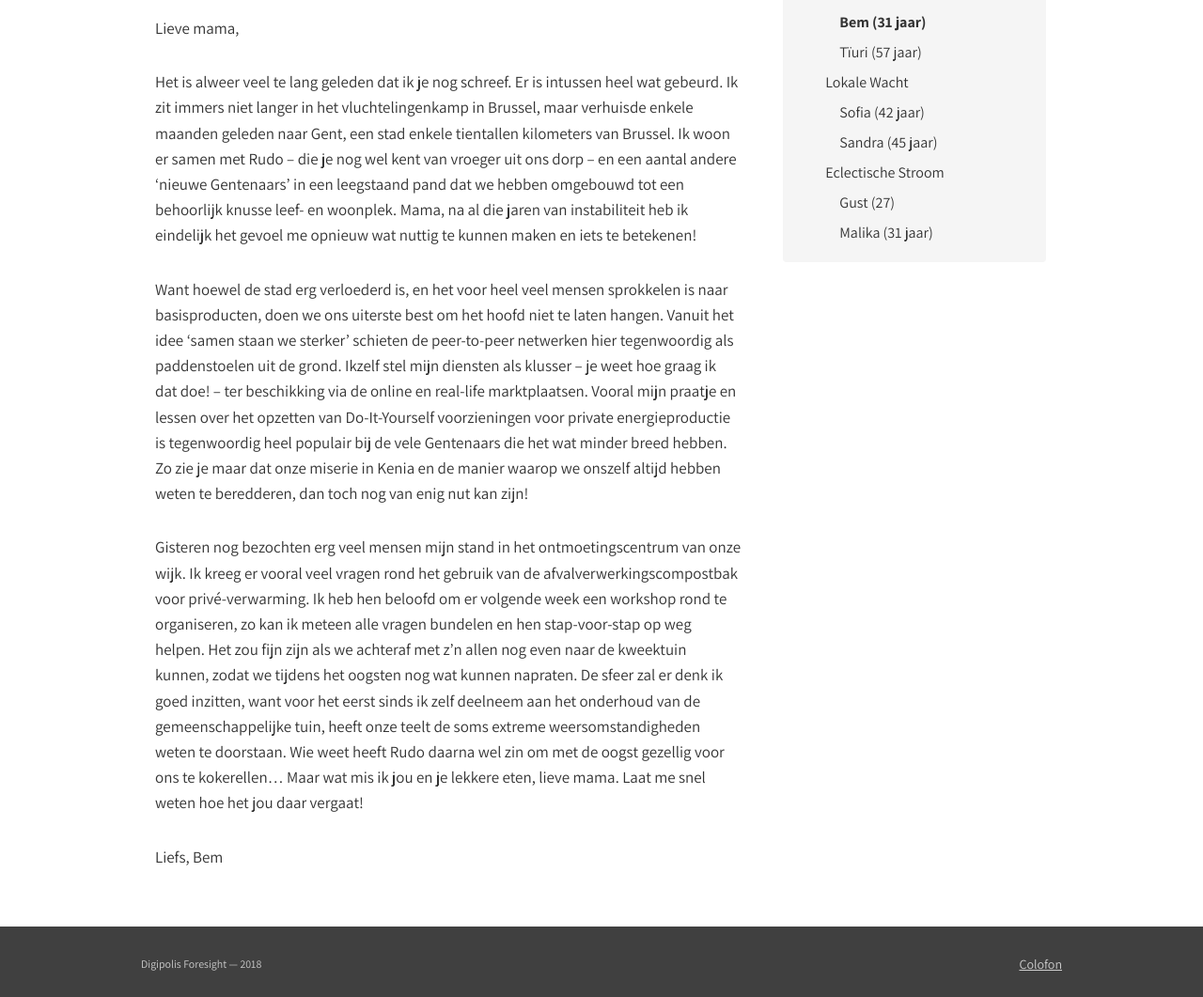
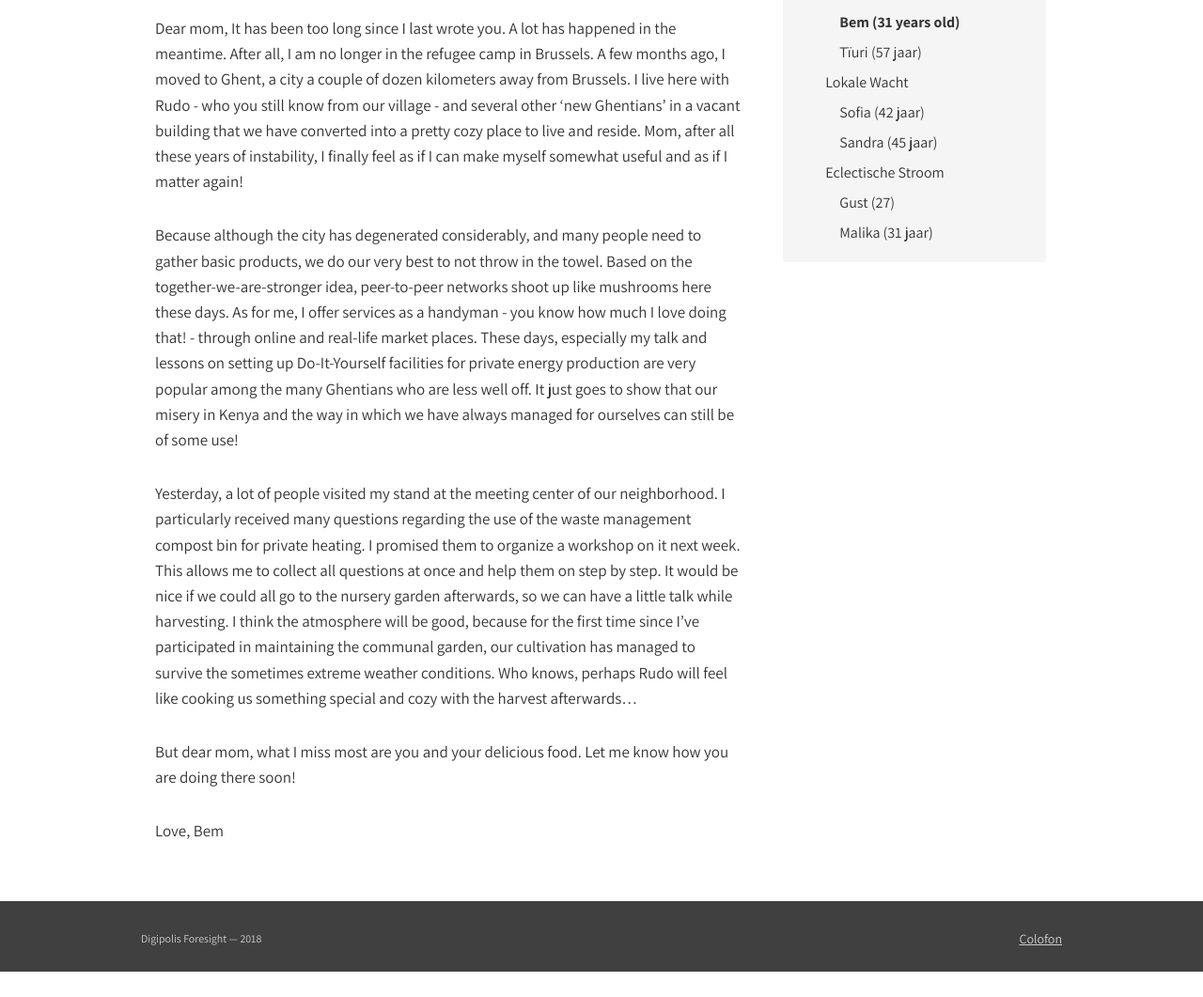
Before and after one commit to lab9k/scripts-voor-gent-2040-en, a Jekyll site: the page built from chapters/chapter-02-part-2.md, in a window 1280 px wide and 1400 px high, scrolled down 433 px. Shown: the part 339-1400 px from the top of the window at 94% size. Built offline with Jekyll 4.4.1, drawn with Linux system fonts in a browser that asks for light colours; nearby versions of some CDN libraries; after the commit the page ends 1806 px from its top, so only the background shows below that; some of the changed text lies outside the part shown.

Commit message:
Update chapter-02-part-2.md

```diff
--- a/chapters/chapter-02-part-2.md
+++ b/chapters/chapter-02-part-2.md
@@ -5,21 +5,21 @@ part: 2
 chapter: 2
 ispart: true
 permalink: /klimaat-cascade/bem/
-title: Bem (31 jaar)
+title: Bem (31 years old)
 indentlevel: 3
 ---
 
-## Brief aan zijn moeder in Kenia
+## Letter to his mother in Kenya
 
 <a href="{{ site.baseurl }}/images/Bem.jpg" data-lightbox="Bem"><img src="{{ site.baseurl }}/images/Bem.jpg"></a>
 
-Lieve mama,
+Dear mom,
+It has been too long since I last wrote you. A lot has happened in the meantime. After all, I am no longer in the refugee camp in Brussels. A few months ago, I moved to Ghent, a city a couple of dozen kilometers away from Brussels. I live here with Rudo - who you still know from our village - and several other ‘new Ghentians’ in a vacant building that we have converted into a pretty cozy place to live and reside. Mom, after all these years of instability, I finally feel as if I can make myself somewhat useful and as if I matter again!
 
-Het is alweer veel te lang geleden dat ik je nog schreef. Er is intussen heel wat gebeurd. Ik zit immers niet langer in het vluchtelingenkamp in Brussel, maar verhuisde enkele maanden geleden naar Gent, een stad enkele tientallen kilometers van Brussel. Ik woon er samen met Rudo – die je nog wel kent van vroeger uit ons dorp – en een aantal andere ‘nieuwe Gentenaars’ in een leegstaand pand dat we hebben omgebouwd tot een behoorlijk knusse leef- en woonplek. Mama, na al die jaren van instabiliteit heb ik eindelijk het gevoel me opnieuw wat nuttig te kunnen maken en iets te betekenen!
+Because although the city has degenerated considerably, and many people need to gather basic products, we do our very best to not throw in the towel. Based on the together-we-are-stronger idea, peer-to-peer networks shoot up like mushrooms here these days. As for me, I offer services as a handyman - you know how much I love doing that! - through online and real-life market places. These days, especially my talk and lessons on setting up Do-It-Yourself facilities for private energy production are very popular among the many Ghentians who are less well off. It just goes to show that our misery in Kenya and the way in which we have always managed for ourselves can still be of some use!
 
-Want hoewel de stad erg verloederd is, en het voor heel veel mensen sprokkelen is naar basisproducten, doen we ons uiterste best om het hoofd niet te laten hangen. Vanuit het idee ‘samen staan we sterker’ schieten de peer-to-peer netwerken hier tegenwoordig als paddenstoelen uit de grond. Ikzelf stel mijn diensten als klusser – je weet hoe graag ik dat doe! – ter beschikking via de online en real-life marktplaatsen. Vooral mijn praatje en lessen over het opzetten van Do-It-Yourself voorzieningen voor private energieproductie is tegenwoordig heel populair bij de vele Gentenaars die het wat minder breed hebben. Zo zie je maar dat onze miserie in Kenia en de manier waarop we onszelf altijd hebben weten te beredderen, dan toch nog van enig nut kan zijn!
+Yesterday, a lot of people visited my stand at the meeting center of our neighborhood. I particularly received many questions regarding the use of the waste management compost bin for private heating. I promised them to organize a workshop on it next week. This allows me to collect all questions at once and help them on step by step. It would be nice if we could all go to the nursery garden afterwards, so we can have a little talk while harvesting. I think the atmosphere will be good, because for the first time since I’ve participated in maintaining the communal garden, our cultivation has managed to survive the sometimes extreme weather conditions. Who knows, perhaps Rudo will feel like cooking us something special and cozy with the harvest afterwards...
 
-Gisteren nog bezochten erg veel mensen mijn stand in het ontmoetingscentrum van onze wijk. Ik kreeg er vooral veel vragen rond het gebruik van de afvalverwerkingscompostbak voor privé-verwarming. Ik heb hen beloofd om er volgende week een workshop rond te organiseren, zo kan ik meteen alle vragen bundelen en hen stap-voor-stap op weg helpen. Het zou fijn zijn als we achteraf met z’n allen nog even naar de kweektuin kunnen, zodat we tijdens het oogsten nog wat kunnen napraten. De sfeer zal er denk ik goed inzitten, want voor het eerst sinds ik zelf deelneem aan het onderhoud van de gemeenschappelijke tuin, heeft onze teelt de soms extreme weersomstandigheden weten te doorstaan. Wie weet heeft Rudo daarna wel zin om met de oogst gezellig voor ons te kokerellen…
-Maar wat mis ik jou en je lekkere eten, lieve mama. Laat me snel weten hoe het jou daar vergaat!
+But dear mom, what I miss most are you and your delicious food. Let me know how you are doing there soon!
 
-Liefs, Bem
+Love, Bem
```
